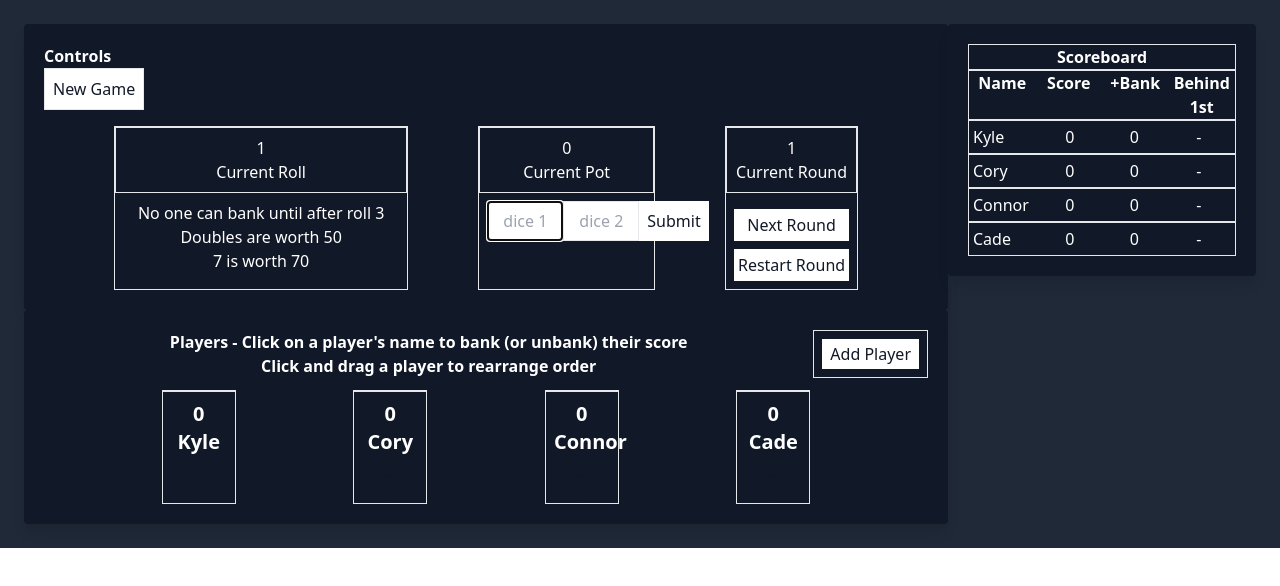
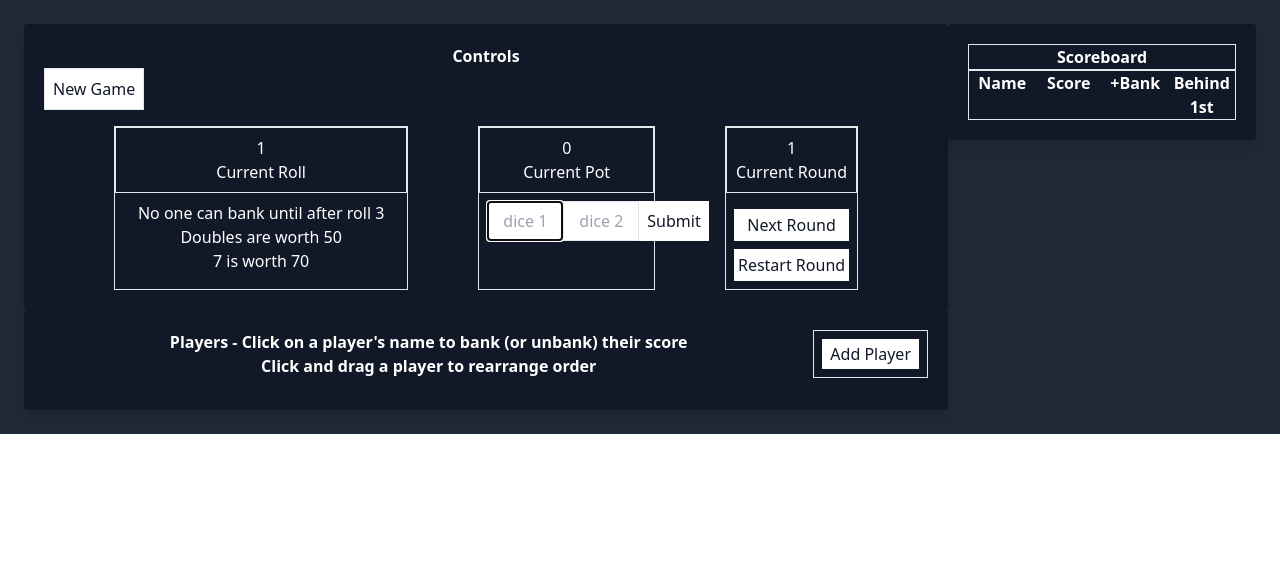
Before and after one commit to KyleCardwell/familystockmarket, a React (Create React App) app: page / in a window 1280 px wide. Shown: the top 586 px of the page. Built offline with nearby package versions, Linux system fonts and the light colour scheme.

Commit message:
removed initial players, fixed color change on banked, centered controls

```diff
--- a/src/components/Controls.js
+++ b/src/components/Controls.js
@@ -72,7 +72,7 @@ const Controls = (props) => {
         <div className="bg-gray-900 max-w-full rounded overflow-hidden shadow-lg p-5">
 
             <div className="flex-row-reverse justify-between mb-4">
-                <h4 className="font-bold">Controls</h4>
+                <h4 className="font-bold text-center">Controls</h4>
                 <button
                     type="button"
                     className="border p-2 bg-white text-gray-900"
--- a/src/components/PlayerCardDragDrop.js
+++ b/src/components/PlayerCardDragDrop.js
@@ -113,10 +113,10 @@ const PlayerCard = (props) => {
                     onClick={handleDelete}
                 >Delete</div>
                 <div
-                    className={`text-gray-900 ${showEdit ? "hidden group-hover:block" : ""}`}
+                    className={`text-gray-900 ${showEdit ? "hidden group-hover:block" : ""} ${isBanked ? "text-red-800" : ""}`}
                 >_</div>
                 <div
-                    className={`text-gray-900 ${showEdit ? "hidden group-hover:block" : ""}`}
+                    className={`text-gray-900 ${showEdit ? "hidden group-hover:block" : ""} ${isBanked ? "text-red-800" : ""}`}
                 >_</div>
 
             </div>
--- a/src/reducers/index.js
+++ b/src/reducers/index.js
@@ -1,9 +1,9 @@
 import { ADD_PLAYER, ADD_TO_POT, BANK_PLAYER, DELETE_PLAYER, MOVE_PERSON, NEW_GAME, NEXT_ROUND, RESTART_ROUND, TOP_SCORE, UNBANK_PLAYER } from "../actions";
-import { fakePlayers } from "../components/fakePlayers";
+// import { fakePlayers } from "../components/fakePlayers";
 
 export const initialState = {
 
-    players: [...fakePlayers],
+    players: [],
     currentPot: 0,
     currentRoll: 1,
     currentRound: 1,
```
